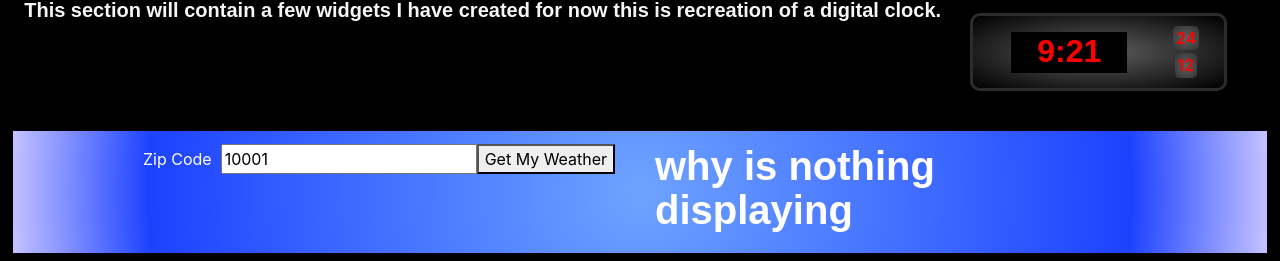
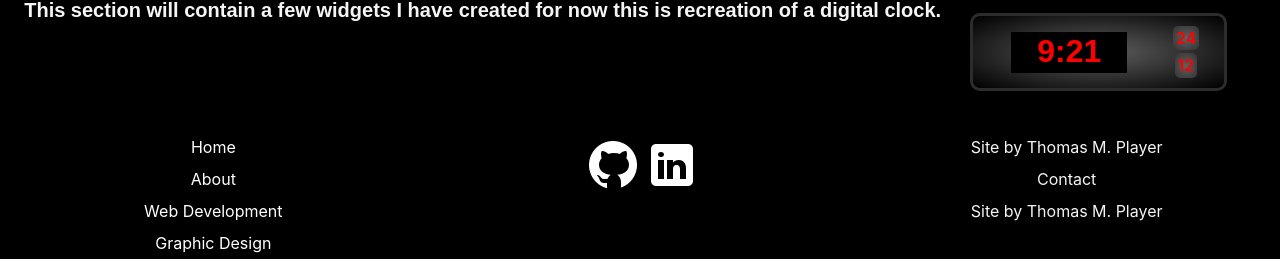
Before and after one commit to playerthomasm6/portfolioReact, a React (Create React App) app in the folder client/: page / in a window 1280 px wide. Shown: the part 679-940 px from the top of the page. Built offline with nearby package versions, Linux system fonts and the light colour scheme; a web font is replaced by a local one.

Commit message:
remove weather

```diff
--- a/client/src/pages/Home.js
+++ b/client/src/pages/Home.js
@@ -76,7 +76,7 @@ function Home() {
 
 
       </section>
-          <WeatherPortal />
+          {/* <WeatherPortal /> */}
 
 
 
```
